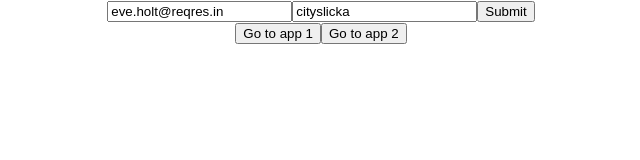
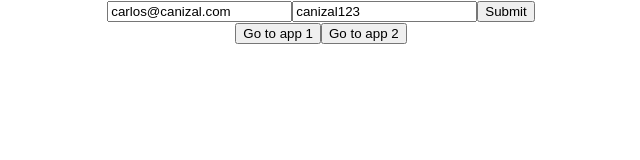
Before and after one commit to Destroy-Youth/sso-login, a React (Create React App) app: page / in a window 1280 px wide. Shown: the top 160 px of the page, without its empty margins (319-959 px from the left). Built offline with nearby package versions, Linux system fonts and the light colour scheme.

Commit message:
login change

```diff
--- a/src/Form.jsx
+++ b/src/Form.jsx
@@ -14,13 +14,15 @@ function Form() {
     formState: { errors },
   } = useForm({
     defaultValues: {
-      email: "eve.holt@reqres.in",
-      password: "cityslicka",
+      username: "carlos@canizal.com",
+      password: "canizal123",
     },
   });
 
   async function login(userData) {
-    const newToken = await loginService(userData);
+    const data = await loginService(userData);
+    console.log(data);
+    const newToken = data.sessionToken;
     if (Cookies.get("token")) {
       Cookies.remove("token");
     }
@@ -40,14 +42,14 @@ function Form() {
     } else if (appNum === 1) {
       window.location.href = "https://www.subdomain.equihua-dy.dev/";
     } else {
-      window.location.href = "https://www.subdomain2.equihua-dy.dev/";
+      window.location.href = "https://subdomain2.equihua-dy.dev/";
     }
   }
 
   return (
     <>
       <form onSubmit={handleSubmit(login)}>
-        <input type="text" {...register("email")}></input>
+        <input type="text" {...register("username")}></input>
         <input type="text" {...register("password")}></input>
         <input type="submit" />
       </form>
--- a/src/services.js
+++ b/src/services.js
@@ -1,11 +1,22 @@
 import axios from "axios";
 
-const BASE_URL = "https://reqres.in/api/login";
+const BASE_URL = "https://dev.moons.rocks/login/login";
+
 
 export const login = async (userData) => {
+
+  // b4app -> user dev-moons -> username is the mail
+  // tomar el session token para posteriores peticiones
+
+  const config = {
+    headers:{
+      'Access-Control-Allow-Origin': '*'
+    }
+  }
+
   try {
-    const response = await axios.post(BASE_URL, userData);
-    return response.data.token;
+    const response = await axios.post(BASE_URL, userData, config);
+    return response.data;
   } catch (error) {
     console.error(error);
   }
```
Also changed, not shown: firebase.json (added), 1 other file (tests, documents, lock files or other folders).
